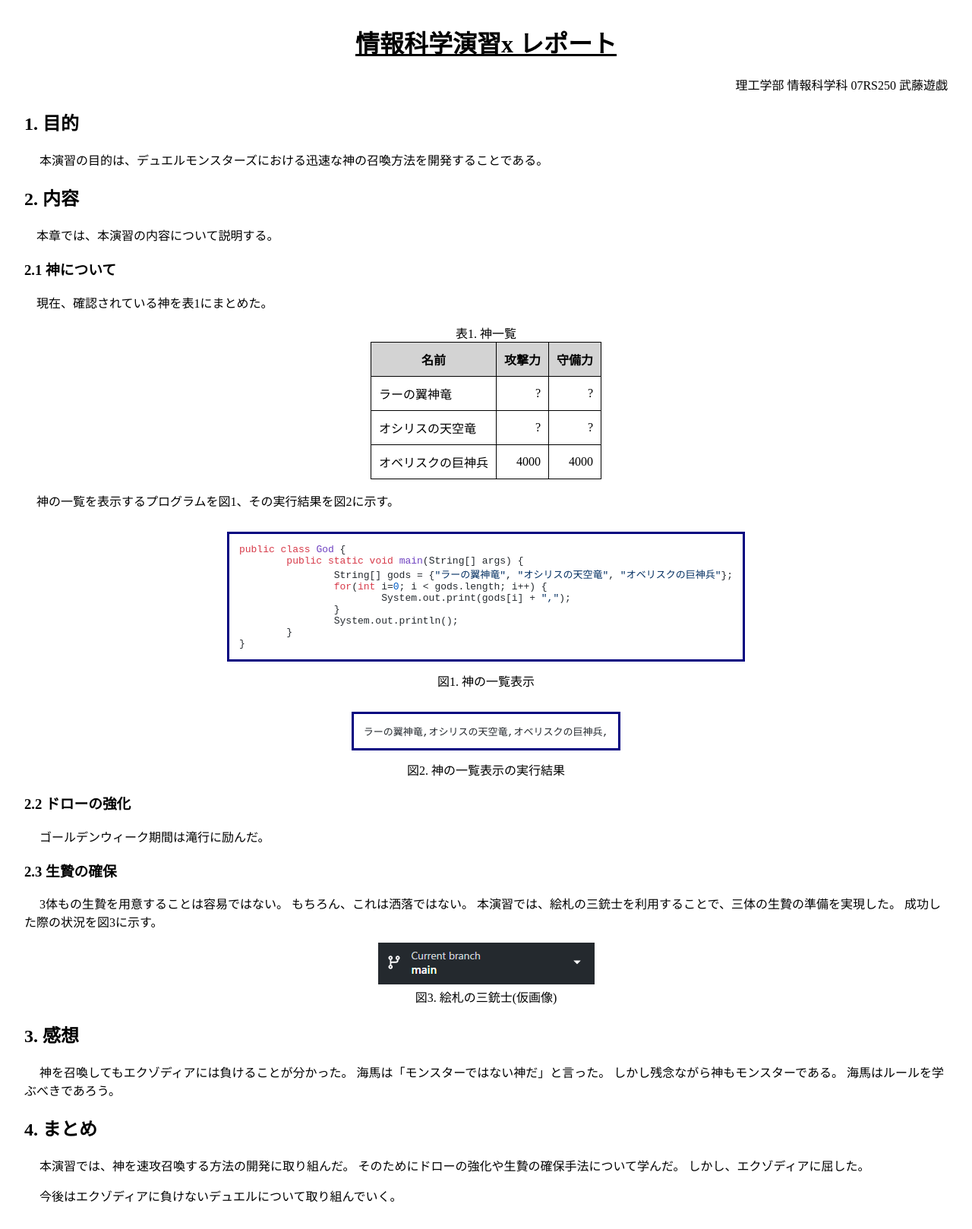
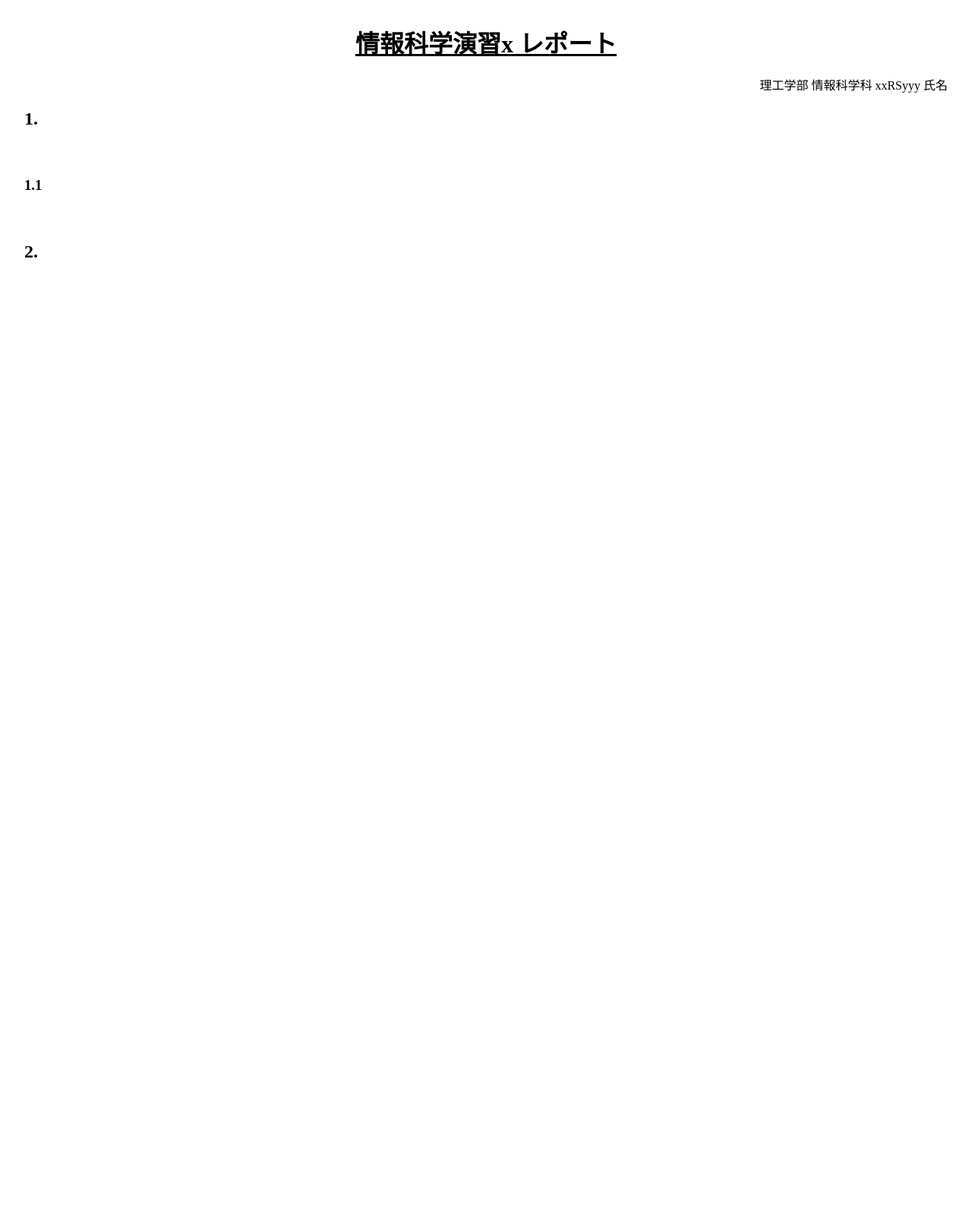
Before and after one commit to smkwlab/ise-report-template, a plain HTML site: page index.html in a window 1280 px wide. Shown: the whole page at 76% size. After the commit the page ends 800 px from the top, so only its background shows below. Drawn offline with nearby package versions, Linux system fonts and the light colour scheme.

Commit message:
サンプルの記述を sample-index.html に分離

```diff
--- a/index.html
+++ b/index.html
@@ -1,106 +1,32 @@
 <!DOCTYPE html>
 <html>
 <head>
-<meta charset="utf-8">
+<meta charset="UTF-8">
 <link rel="stylesheet" href="https://cdnjs.cloudflare.com/ajax/libs/highlight.js/11.0.1/styles/github.min.css">
 <script src="https://cdnjs.cloudflare.com/ajax/libs/highlight.js/11.0.1/highlight.min.js"></script>
 <script>hljs.highlightAll();</script>
 <link rel="stylesheet" href="style.css">
+
 <title>情報科学演習x レポート</title>
 </head>
 
 <body>
 <header>
-<!-- h1 はレポートの表題でのみ使うことを想定している -->
 <h1>情報科学演習x レポート</h1>
-<!-- author クラスにしておくことで、右寄せスタイルを適用させる -->
-<p class="author">理工学部 情報科学科 07RS250 武藤遊戯</p>
+<p class="author">理工学部 情報科学科 xxRSyyy 氏名</p>
 </header>
 
 <!-- 本文では h2 以降を使うことを想定。h2 以降には自動で節番号をつけるスタイルを設定している。 -->
-<h2>目的</h2>
+<h2></h2>
 <p>
-本演習の目的は、デュエルモンスターズにおける迅速な神の召喚方法を開発することである。
 </p>
 
-<h2>内容</h2>
-<p>本章では、本演習の内容について説明する。</p>
-
-<h3>神について</h3>
-<p>現在、確認されている神を表1にまとめた。</p>
-<!--
-th と td を適切に使い分けること
-th は薄い背景色がつき、文字のフォントや配置もそれっぽくしたつもり
-td は class="num" にしておくと右寄せになる。数値は右寄せのほうがキレイだから。
--->
-<table>
-<caption>神一覧</caption>
-<tr><th>名前</th><th>攻撃力</th><th>守備力</th></tr>
-<tr><td>ラーの翼神竜</td><td class="num">?</td><td class="num">?</td></tr>
-<tr><td>オシリスの天空竜</td><td class="num">?</td><td class="num">?</td></tr>
-<tr><td>オベリスクの巨神兵</td><td class="num">4000</td><td class="num">4000</td></tr>
-</table>
-
-<p>神の一覧を表示するプログラムを図1、その実行結果を図2に示す。</p>
-
-<figure>
-<pre><code class="java">
-public class God {
-	public static void main(String[] args) {
-		String[] gods = {"ラーの翼神竜", "オシリスの天空竜", "オベリスクの巨神兵"};
-                for(int i=0; i < gods.length; i++) {
-                	System.out.print(gods[i] + ",");
-                }
-		System.out.println();
-	}
-}
-</code></pre>
-<figcaption>神の一覧表示</figcaption>
-</figure>
-
-<figure>
-<pre><code>
-ラーの翼神竜,オシリスの天空竜,オベリスクの巨神兵,
-</code></pre>
-<figcaption>神の一覧表示の実行結果</figcaption>
-</figure>
-
-
-<h3>ドローの強化</h3>
+<h3></h3>
 <p>
-ゴールデンウィーク期間は滝行に励んだ。
 </p>
 
-<h3>生贄の確保</h3>
+<h2></h2>
 <p>
-3体もの生贄を用意することは容易ではない。
-もちろん、これは洒落ではない。
-本演習では、絵札の三銃士を利用することで、三体の生贄の準備を実現した。
-成功した際の状況を図3に示す。
-</p>
-<figure>
-<img src="GitHubDesktop-branch.png" alt="絵札の三銃士">
-<figcaption>絵札の三銃士(仮画像)</figcaption>
-</figure>
-
-
-<h2>感想</h2>
-<p>
-神を召喚してもエクゾディアには負けることが分かった。
-海馬は「モンスターではない神だ」と言った。
-しかし残念ながら神もモンスターである。
-海馬はルールを学ぶべきであろう。
-</p>
-
-<h2>まとめ</h2>
-<p>
-本演習では、神を速攻召喚する方法の開発に取り組んだ。
-そのためにドローの強化や生贄の確保手法について学んだ。
-しかし、エクゾディアに屈した。
-</p>
-
-<p>
-今後はエクゾディアに負けないデュエルについて取り組んでいく。
 </p>
 
 </body>
```
Also changed, not shown: sample-index.html (added, +108 -0 lines).
